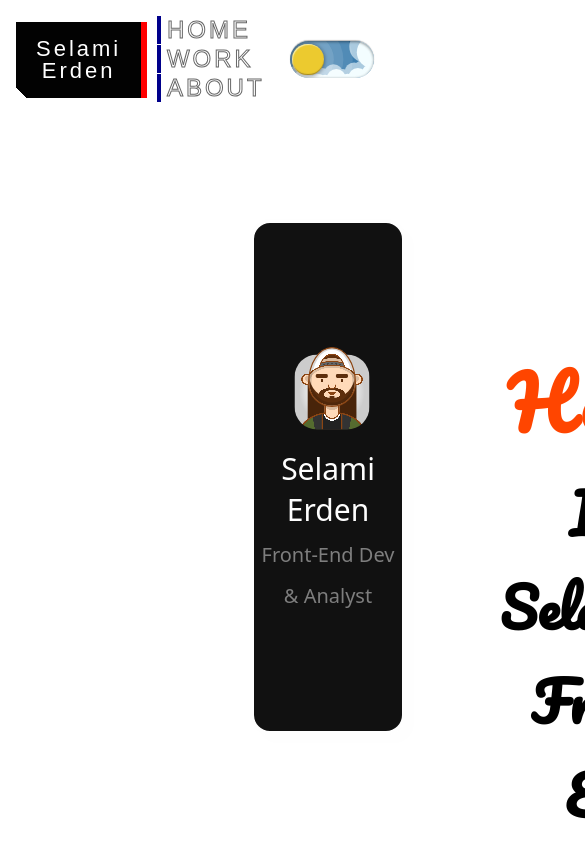
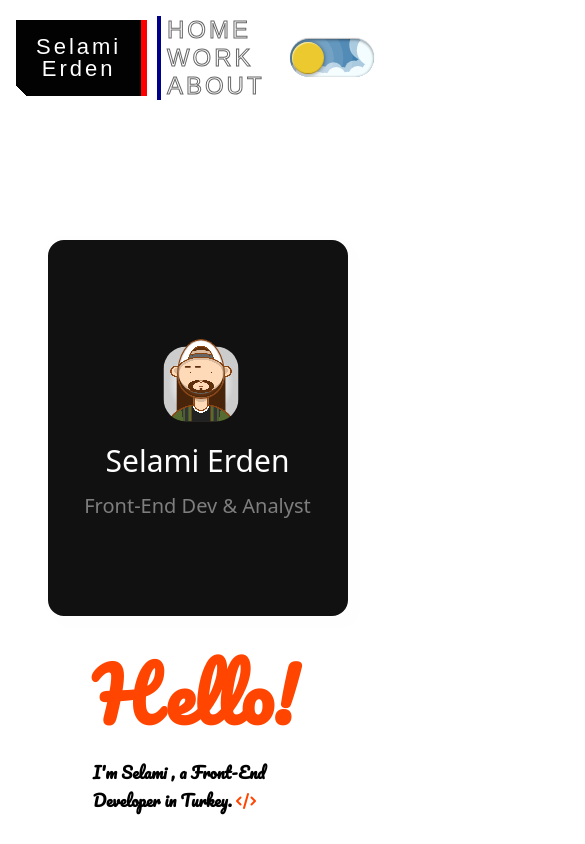
Before and after one commit to selamierden/Portfolio, a plain HTML site: page index.html in a window 390 px wide. Shown: the top 844 px of the page, 585 px wide, since content can reach past the window. Drawn offline with Linux system fonts and the light colour scheme.

Commit message:
responsive

```diff
--- a/index.html
+++ b/index.html
@@ -13,9 +13,9 @@
   <link rel="stylesheet" href="cardstyle.css">
   <link rel="stylesheet" href="toggle.css">
   <link rel="stylesheet" href="mode.css">
-  <link rel="stylesheet" href="res.css">
   <link rel="stylesheet" href="about.css">
   <link rel="stylesheet" href="social.css">
+  <link rel="stylesheet" href="mobil.css">
   <link rel="stylesheet" href="https://cdnjs.cloudflare.com/ajax/libs/font-awesome/6.0.0-beta3/css/all.min.css">
   <link rel="stylesheet" href="https://fonts.googleapis.com/css2?family=Montserrat:wght@400;500;600;700&display=swap">
   <link rel="preconnect" href="https://fonts.googleapis.com">
@@ -74,8 +74,8 @@
   </nav>
 
   <!--home-->
-  <div style="display: flex;">
-    <div class="pcard" style="margin-left: 250px; margin-top: 100px;">
+  <div style="display: flex; align-items: center; justify-content: space-evenly; margin-top: 120px;" id="div1">
+    <div class="pcard">
         <div class="pcard-photo"></div>
         <div class="pcard-title">Selami Erden <br>
             <span>Front-End Dev &amp; Analyst</span>
@@ -98,7 +98,7 @@
             </a>
         </div>
       </div>
-      <div id="infotext" class="custom-card">
+      <div id="infotext">
         <h1><span id="hellospan">Hello!</span> <br> I'm Selami , a Front-End <br> Developer in Turkey.  <i style="color:orangered;" class="fa-solid fa-code"></i></h1>
       </div>
     </div>
@@ -114,7 +114,7 @@
 
   <!--work-->
 
- <div  style="display: flex; align-items: flex-start; justify-content: space-around; font-family: 'Righteous', cursive;">
+ <div id="btri" style="display: flex; align-items: flex-start; justify-content: space-around; font-family: 'Righteous', cursive;">
   <div>
     <h1 style="font-size: xx-large;">BetterInvestment <hr></h1>
     <p style="font-size: larger; ">BetterInvestment , genellikle kripto para yatırımcıları için <br> bir yatırım iyileştirme projesidir. <br> <br>
--- /dev/null
+++ b/mobil.css
@@ -0,0 +1,24 @@
+@media screen and (max-width: 767px) {
+    body {
+        font-size: 8px;
+    }
+    #div1 {
+        flex-direction: column;
+    }
+    .pcard {
+        margin-left: 5px;
+        width: 300px;
+        height: 376px;
+    }
+    #infotext {
+        margin-left: none;
+        margin-right: none;
+    }
+    #btri {
+        flex-direction: column;
+    }
+    #btrcard {
+        width: 300px;
+        height: 300px;
+    }
+}
--- a/res.css
+++ /dev/null
@@ -1,15 +0,0 @@
-
-@media only screen and (max-width: 768px) {
-
-    .pcard {
-      margin-left: 20px;
-      margin-top: 20px;
-    }
-    #infotext {
-      text-align: center;
-    }
-    #works {
-      flex-direction: column;
-      align-items: center;
-    }
-  }
```
